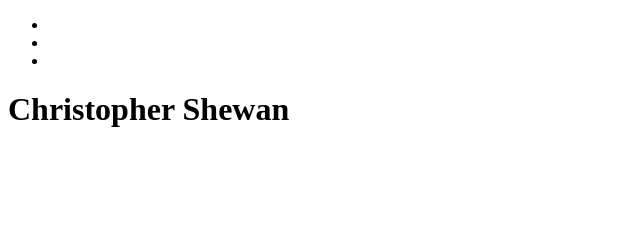
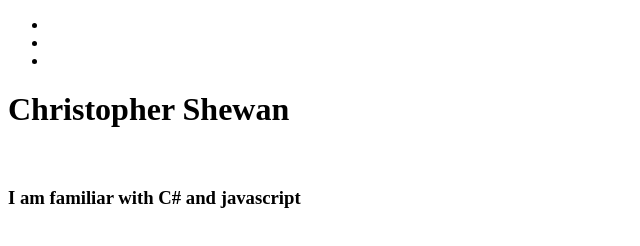
Before and after one commit to Albatrovick/Albatrovick.github.io, a plain HTML site: page index.html in a window 1280 px wide. Shown: the whole page, without its empty margins (0-640 px from the left). Drawn offline with Linux system fonts and the light colour scheme.

Commit message:
Update index.html

```diff
--- a/index.html
+++ b/index.html
@@ -9,6 +9,8 @@
       <li></li>
     </ul>
     <h1>Christopher Shewan</h1>
+    <br/>
+    <h3>I am familiar with C# and javascript</h3>
   </body>
 
 </html>
```
